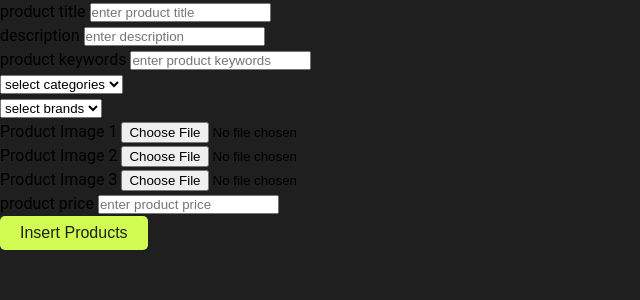
After one commit to fayinana/ecommerce-website, a PHP site: page /admin/insert_product.php in a window 1280 px wide. The commit adds this page. Shown: the top 300 px of the page, without its empty margins (0-640 px from the left). Run offline with PHP 8.4, Linux system fonts and the light colour scheme; data that the repository does not hold is empty.

Commit message:
adding the product iin to the database

```diff
--- a/admin/index.php
+++ b/admin/index.php
@@ -28,7 +28,7 @@
 
         <aside class="admin-side-bar">
             <ul class="lists">
-                <li class="list"><a href="">insert products</a></li>
+                <li class="list"><a href="insert_product.php">insert products</a></li>
                 <li class="list"><a href="">view products</a></li>
                 <li class="list"><a href="index.php?insert-category">insert category</a></li>
                 <li class="list"><a href="">view category</a></li>
--- /dev/null
+++ b/admin/insert_product.php
@@ -0,0 +1,174 @@
+<?php
+include('../config/config.php');
+if(isset($_POST["insert_product"])){
+ $product_title = $_POST['product_title'];
+ $product_description = $_POST['description'];
+ $product_keywords = $_POST['product_keywords'];
+ $product_categories = $_POST['product_categories'];
+ $product_brands = $_POST['product_brands'];
+ $product_price = $_POST['product_price'];
+ $product_status = 'true';
+
+//  images
+ $product_image1 = $_FILES['product_image1']['name'];
+ $product_image2 = $_FILES['product_image2']['name'];
+ $product_image3 = $_FILES['product_image3']['name'];
+
+ // image temp name
+ $temp_image1 = $_FILES['product_image1']['tmp_name'];
+ $temp_image2 = $_FILES['product_image2']['tmp_name'];
+ $temp_image3 = $_FILES['product_image3']['tmp_name'];
+
+if ($product_title == '' or $product_description == '' or $product_keywords == '' or $product_categories == '' or $product_brands == '' or $product_price == '' or $product_image1 == '' or $product_image2 == '' or $product_image3 == '' ) {
+    echo "<script>alert('Fill all fields')</script>";
+    exit(); // Add this line to stop script execution
+}
+ else{
+    move_uploaded_file($temp_image1,"./product_images/$product_image1");
+    move_uploaded_file($temp_image2,"./product_images/$product_image2");
+    move_uploaded_file($temp_image3,"./product_images/$product_image3");
+
+
+$insert_products = "INSERT INTO `products` (product_title, product_discription, product_keywords, category_id, brand_id, product_image1, product_image2, product_image3, product_price, date, status) VALUES ('$product_title', '$product_description', '$product_keywords', '$product_categories', '$product_brands', '$product_image1', '$product_image2', '$product_image3', '$product_price', NOW(), '$product_status')";
+
+$result_query = mysqli_query($con,$insert_products);
+
+if($result_query){
+   echo "<script>alert(success)</script>" ;
+}
+
+else{
+    echo "error";
+}
+}
+}
+?>
+
+
+
+<!DOCTYPE html>
+<html lang="en">
+
+<head>
+    <meta charset="UTF-8">
+    <meta name="viewport" content="width=device-width, initial-scale=1.0">
+    <title>insert products</title>
+    <link rel="stylesheet" href="../css/style.css">
+</head>
+
+<body>
+
+
+
+    <form action="" method="post" enctype="multipart/form-data">
+
+        <!-- title -->
+        <div class="single-form">
+            <label for="product_title">product title</label>
+            <input type="text" name="product_title" id="product_title" class="form-control"
+                placeholder="enter product title" autocomplete="off" required="required">
+        </div>
+        <!--end of title -->
+        <!-- description -->
+        <div class="single-form">
+            <label for="description">description</label>
+            <input type="text" name="description" id="description" class="form-control" placeholder="enter description"
+                autocomplete="off" required="required">
+        </div>
+        <!--end of description -->
+        <!-- keywords -->
+        <div class="single-form">
+            <label for="product_keywords">product keywords</label>
+            <input type="text" name="product_keywords" id="product_keywords" class="form-control"
+                placeholder="enter product keywords" autocomplete="off" required="required">
+        </div>
+        <!--end of keywords -->
+
+        <!-- categories -->
+
+        <div class="single-form">
+
+            <select name="product_categories" id="" class="form-select">
+
+                <option value="">select categories</option>
+                <?php
+                $select_categories = "SELECT * FROM `categories`";
+                $result_categories = mysqli_query($con , $select_categories);
+
+                while(  $row_data = mysqli_fetch_assoc($result_categories)){
+                    $category_title = $row_data["category_title"];
+                    $category_id = $row_data["category_id"];
+                     echo "<option value='$category_id'>$category_title</option>";
+
+                }
+
+                ?>
+            </select>
+
+        </div>
+        <!-- brands -->
+        <div class="single-form">
+
+            <select name="product_brands" id="" class="form-select">
+                <option value="">select brands</option>
+                <?php
+                $select_brands = "SELECT * FROM `brands`";
+                $result_brands = mysqli_query($con , $select_brands);
+
+                while(  $row_data = mysqli_fetch_assoc($result_brands)){
+                    $brand_title = $row_data["brand_title"];
+                    $brand_id = $row_data["brand_id"];
+ echo "<option value='$brand_id'>$brand_title</option>";
+
+                }
+                ?>
+
+
+                <!-- <option value="">food</option>
+                <option value="">food</option>
+                <option value="">food</option>
+                <option value="">food</option>
+                <option value="">food</option> -->
+            </select>
+
+        </div>
+
+
+        <!-- images -->
+        <div class="single-form">
+            <label for="product_keywords">Product Image 1</label>
+            <input type="file" name="product_image1" id="product_image1" class="form-control" required="required"
+                accept="image/*">
+        </div>
+        <!--end of image -->
+        <!-- images -->
+        <div class="single-form">
+            <label for="product_keywords">Product Image 2</label>
+            <input type="file" name="product_image2" id="product_image2" class="form-control" required="required"
+                accept="image/*">
+        </div>
+        <!--end of image -->
+        <!-- images -->
+        <div class="single-form">
+            <label for="product_keywords">Product Image 3</label>
+            <input type="file" name="product_image3" id="product_image3" class="form-control" required="required"
+                accept="image/*">
+        </div>
+        <!--end of image -->
+
+        <!-- price -->
+        <div class="single-form">
+            <label for="product_price">product price</label>
+            <input type="number" name="product_price" id="product_price" class="form-control"
+                placeholder="enter product price" autocomplete="off" required="required">
+        </div>
+        <div class="single-form">
+            <input type="submit" name="insert_product" class=" btn form-control" value="insert products">
+        </div>
+        <!--price  -->
+    </form>
+
+    <script src="../js/script.js"></script>
+</body>
+
+</html>
```
Also changed, not shown: admin/product_images/CAM00121.jpg (added), admin/product_images/bg.jpg (added), admin/product_images/bg1.jpg (added).
